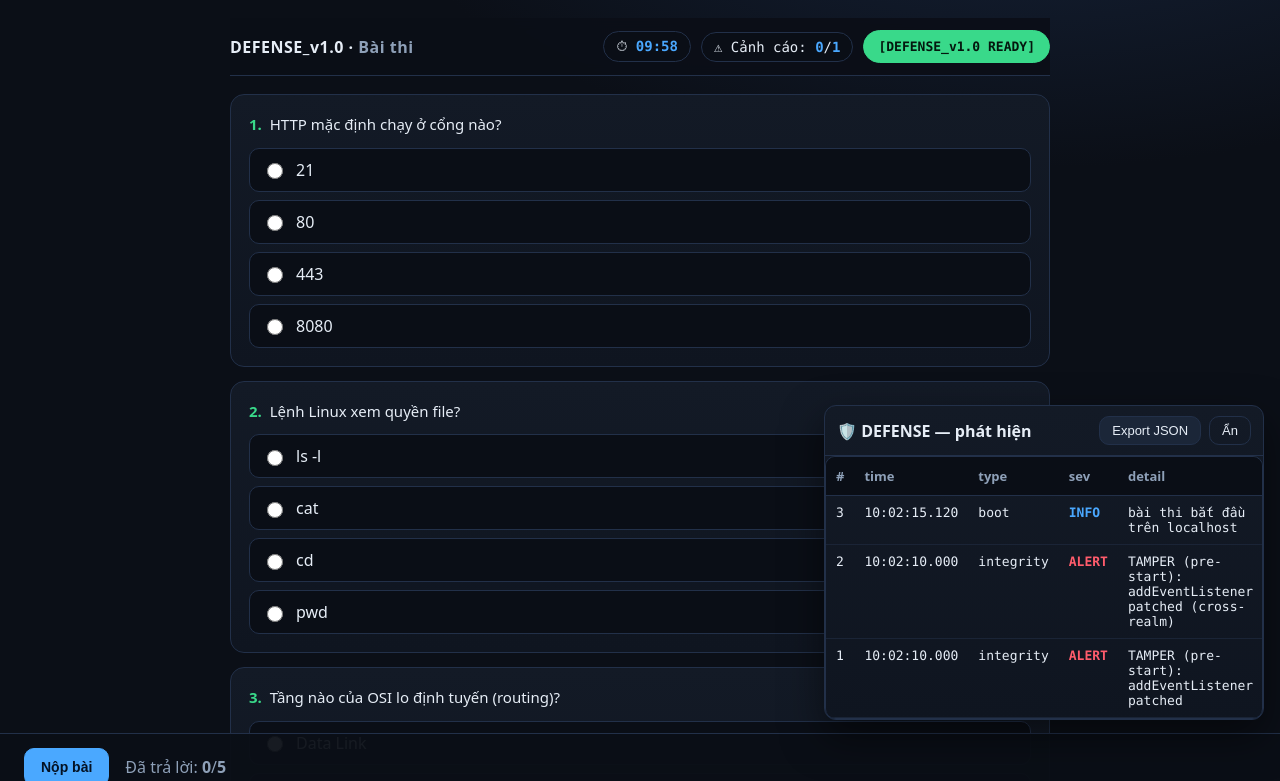
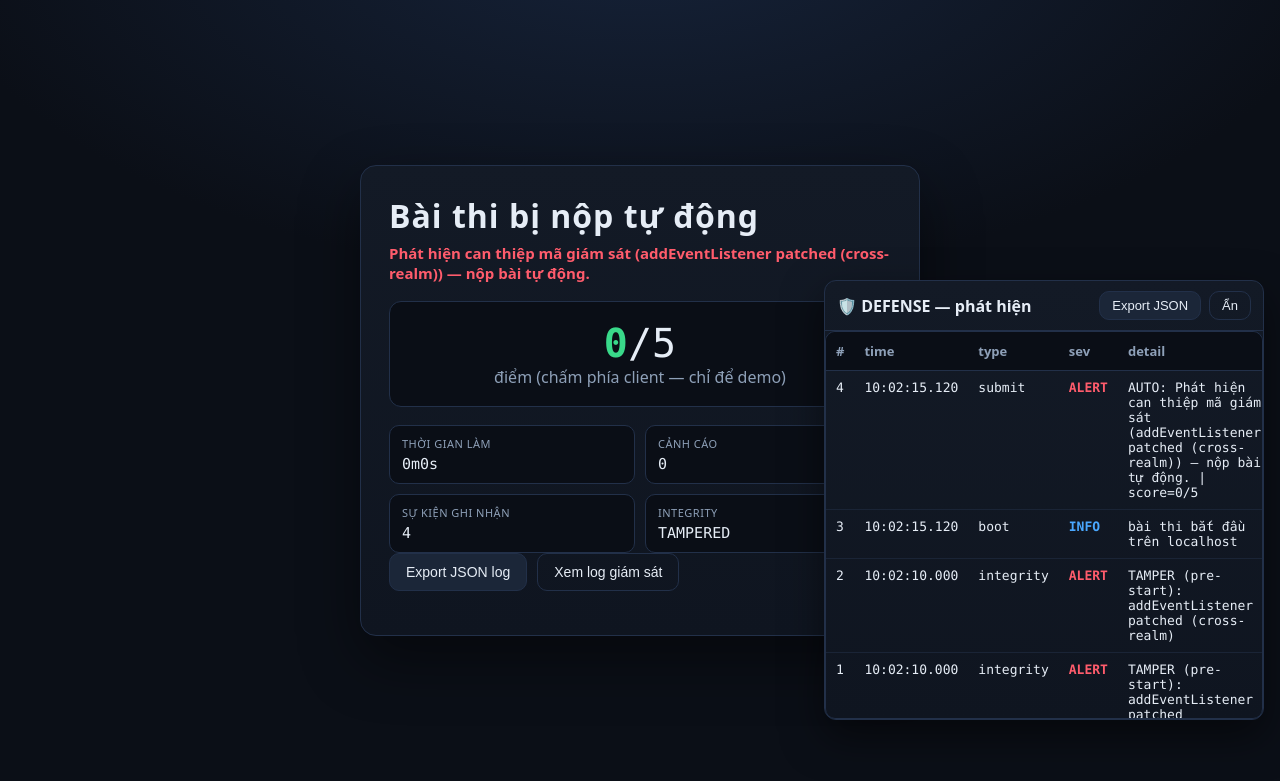
Before and after one commit to phong11231/FULL_SCREEN, a plain HTML site: page index.html in a window 1280 px wide. Both pictures are taken after a click on the button "Bắt đầu (vào toàn màn hình)". Shown: the top 781 px of the page. Drawn offline with Linux system fonts and the light colour scheme.

Commit message:
fix: tamper detected pre-start now auto-submits on exam start (1-strike enforce)

```diff
--- a/app.js
+++ b/app.js
@@ -270,6 +270,14 @@
     log("boot", SEV.INFO, "bài thi bắt đầu trên " + location.host);
     startTimer();
 
+    // Nếu watchdog ĐÃ phát hiện can thiệp trước giờ bắt đầu -> xử ngay (1-strike).
+    if (!DEFENSE.integrity.ok) {
+      autoSubmit("Phát hiện can thiệp mã giám sát (" +
+        (DEFENSE.integrity.violations[DEFENSE.integrity.violations.length - 1] || "tamper") +
+        ") — nộp bài tự động.");
+      return;
+    }
+
     // d3: nếu cấu hình server, mở phiên server-authoritative.
     if (CONFIG.server && window.D3Guard) {
       log("d3", SEV.INFO, "đang kết nối server xác thực…");
--- a/index.html
+++ b/index.html
@@ -89,6 +89,6 @@
   </div>
 
   <script src="guard-server.js?v=1"></script>
-  <script src="app.js?v=4"></script>
+  <script src="app.js?v=6"></script>
 </body>
 </html>
```
